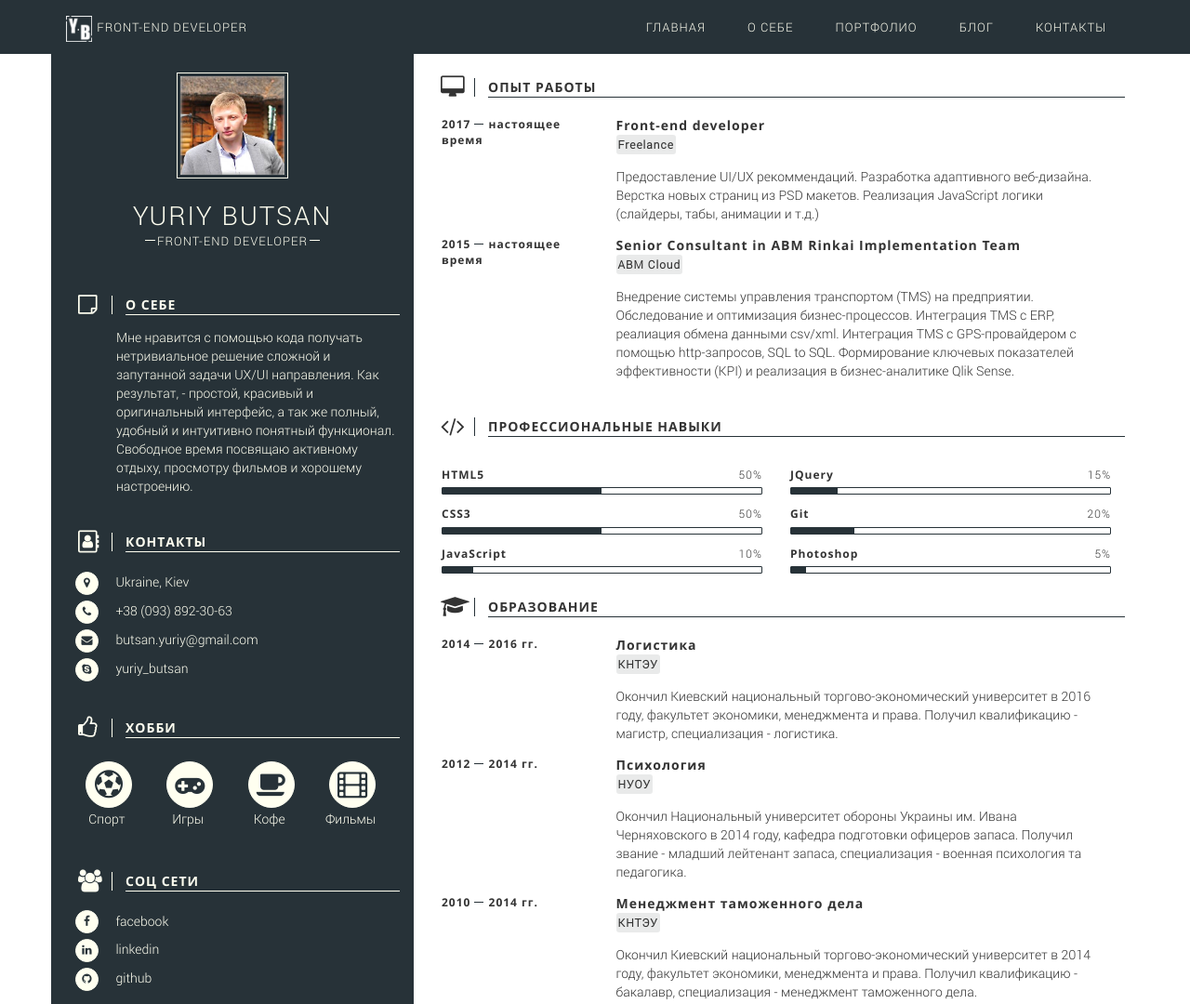
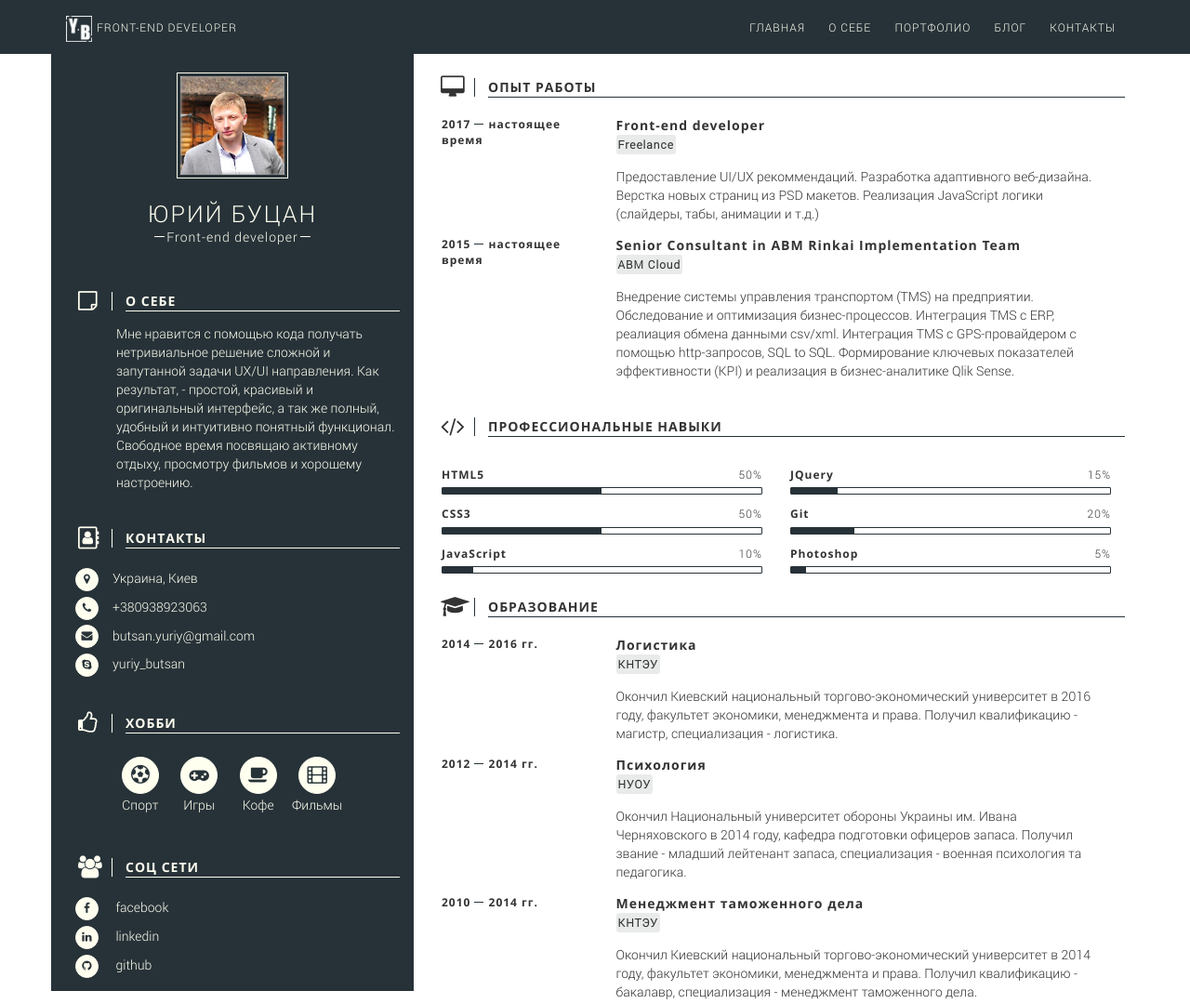
Before and after one commit to Restyle/0neLife.github.io, a plain HTML site: page portfolio/resume.html in a window 1280 px wide. Shown: the top 1080 px of the page at 93% size. Drawn offline with Linux system fonts and the light colour scheme.

Commit message:
resume-page

```diff
--- a/portfolio/css/main.css
+++ b/portfolio/css/main.css
@@ -493,7 +493,7 @@ header.blog-inner-menu a{
 	color: #FFFFF0;
 	text-transform: uppercase;
 	letter-spacing: 1px;
-	font-size: 13px;
+	font-size: 12px;
 	line-height: 48px;
 }
 header.blog-inner-menu img {
@@ -512,38 +512,27 @@ header .blog-nav-menu ul {
 }
 header.blog-inner-menu .blog-nav-menu li {
 	display: inline-block;
-	margin-left: 20px;
-	margin-right: 20px;
-	margin-bottom: 0px;
+	margin: 0px 10px 0px 10px;
 }
-.blog-nav-menu li a:before {
+.blog-nav-menu li a:before,
+.blog-nav-menu li a:after{
 	position: absolute;
 	content: '';
-	height: 0px;
+	height: 1px;
 	width: 0px;
-	border-radius: 50%;
-	left: -12px;
 	bottom: 7px;
 	background-color: #FFFFF0;
-	-webkit-transition: all 0.3s;
-	-o-transition: all 0.3s;
-	transition: all 0.3s;
+	-webkit-transition: width 0.3s;
+	-o-transition: width 0.3s;
+	transition: width 0.3s;
+}
+.blog-nav-menu li a:before{
+	left: -12px;
 }
 .blog-nav-menu li a:after {
-	position: absolute;
-	content: '';
-	height: 0px;
-	width: 0px;
-	border-radius: 50%;
 	right: -12px;
-	bottom: 7px;
-	background-color: #FFFFF0;
-	-webkit-transition: all 0.3s;
-	-o-transition: all 0.3s;
-	transition: all 0.3s;
 }
 .blog-nav-menu li a:hover:before, .blog-nav-menu li a:hover:after{
-	height: 1px;
 	width: 10px;
 }
 main .blog-article-soc-wrap .soc-list-wrap {
@@ -743,19 +732,18 @@ margin-top: 0;
 	text-transform: uppercase;
 }
 .title-text-resume h1 {
-	font-size: 28px;
-	font-family: "RobotoLight", sans-serif;
-	text-transform: uppercase;
+	font-size: 25px;
 	font-weight: 100;
 	letter-spacing: 2px;
 }
 .title-text-resume h2 {
 	font-weight: 100;
-	font-size: 13px;
+	font-size: 14px;
 	display: inline-block;
 	position: relative;
 	top: -16px;
 	letter-spacing: 1px;
+	text-transform: none;
 	vertical-align: middle;
 }
 .title-text-resume h2:before, .title-text-resume h2:after{
@@ -764,7 +752,7 @@ margin-top: 0;
 	height: 1px;
 	width: 11px;
 	background-color: #FFFFF0;
-	top: 8px;
+	top: 9px;
 }
 .title-text-resume h2:before {
 	left: -13px;
@@ -776,9 +764,9 @@ margin-top: 0;
 	margin-left: 65px;
 	font-size: 14px;
 	text-transform: uppercase;
-	font-family: 'OpensansBold', sans-serif;
+	font-family: 'OpenSansBold', sans-serif;
 	letter-spacing: 1px;
-	border-bottom: 1px solid #FFFFF0
+	border-bottom: 1px solid #FFFFF0;
 }
 .main-resume-section .skill-block-head h5:before{
 	position: absolute;
@@ -826,6 +814,9 @@ margin-top: 0;
 	color: #273238;
 	background-color: #FFFFF0;
 }
+.main-resume-section .skill-block ul a:hover{
+	text-decoration: underline;
+}
 .main-resume-section .skill-block ul a{
 	color: #FFFFF0;
 }
@@ -836,12 +827,13 @@ margin-top: 0;
 	display: inline-block;
 }
 .main-resume-section .skill-block .my-hobbies li i{
-	height: 50px;
-	width: 50px;
+	margin:0px 10px 0px 10px;
+	height: 40px;
+	width: 40px;
 	border-radius: 50%;
 	background-color: #FFFFF0;
 	color: #273238;
-	font-size: 30px;
+	font-size: 20px;
 	padding: 8px;
 }
 .main-resume-section .second-block .skill-block-head {
--- a/portfolio/resume.html
+++ b/portfolio/resume.html
@@ -30,10 +30,10 @@
 								<a href="#">Портфолио</a>
 							</li>
 							<li>
-								<a href="#">Блог</a>
+								<a href="blog-page.html">Блог</a>
 							</li>
 							<li>
-								<a href="#">Контакты</a>
+								<a href="#contact">Контакты</a>
 							</li>
 						</ul>
 					</nav>
@@ -47,10 +47,12 @@
 				<div class="row">
 					<div class="col-md-4 first-block">
 						<div class="ava-wrap">
-							<img src="img/my-foto.png" alt="my-foto">
+							<a href="index.html">
+								<img src="img/my-foto.png" alt="my-foto">
+							</a>
 						</div>
 						<div class="title-text-resume">
-							<h1>Yuriy Butsan</h1>
+							<h1>Юрий Буцан</h1>
 							<h2>Front-end developer</h2>
 						</div>
 						<div class="skill-block">
@@ -73,20 +75,22 @@
 							</div>
 							<ul>
 								<li>
-									<i class="fa fa-map-marker"></i>
-										Ukraine, Kiev
+									<i class="fa fa-map-marker"></i>Украина, Киев
 								</li>
 								<li>
-									<i class="fa fa-phone"></i>
-										+38 (093) 892-30-63
+									<a href="tel:+380938923063">
+										<i class="fa fa-phone"></i>+380938923063
+									</a>
 								</li>
 								<li>
-									<i class="fa fa-envelope"></i>
-										butsan.yuriy@gmail.com
+									<a href="mailto: butsan.yuriy@gmail.com">
+										<i class="fa fa-envelope"></i>butsan.yuriy@gmail.com
+									</a>
 								</li>
 								<li>
-									<i class="fa fa-skype"></i>
-										yuriy_butsan
+									<a href="skype: yuriy_butsan?call">
+										<i class="fa fa-skype"></i>yuriy_butsan
+									</a>
 								</li>
 							</ul>
 						</div>
```
